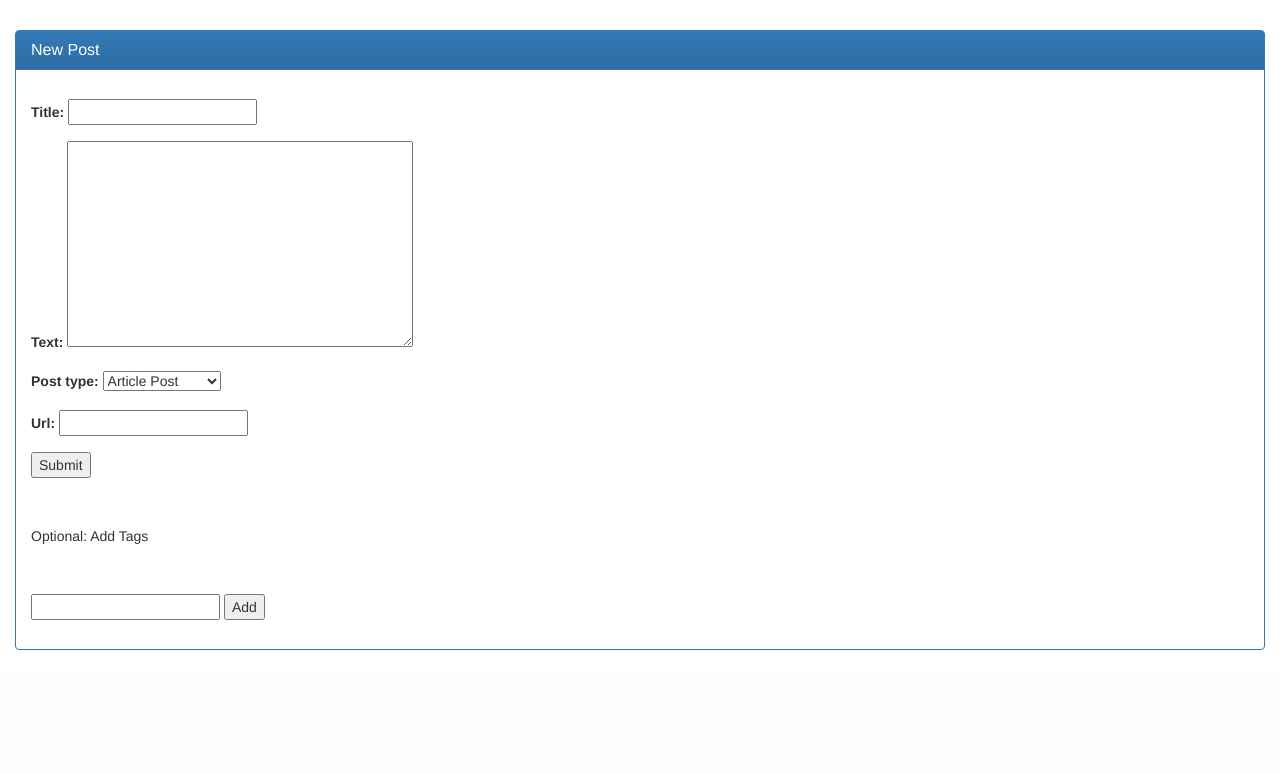
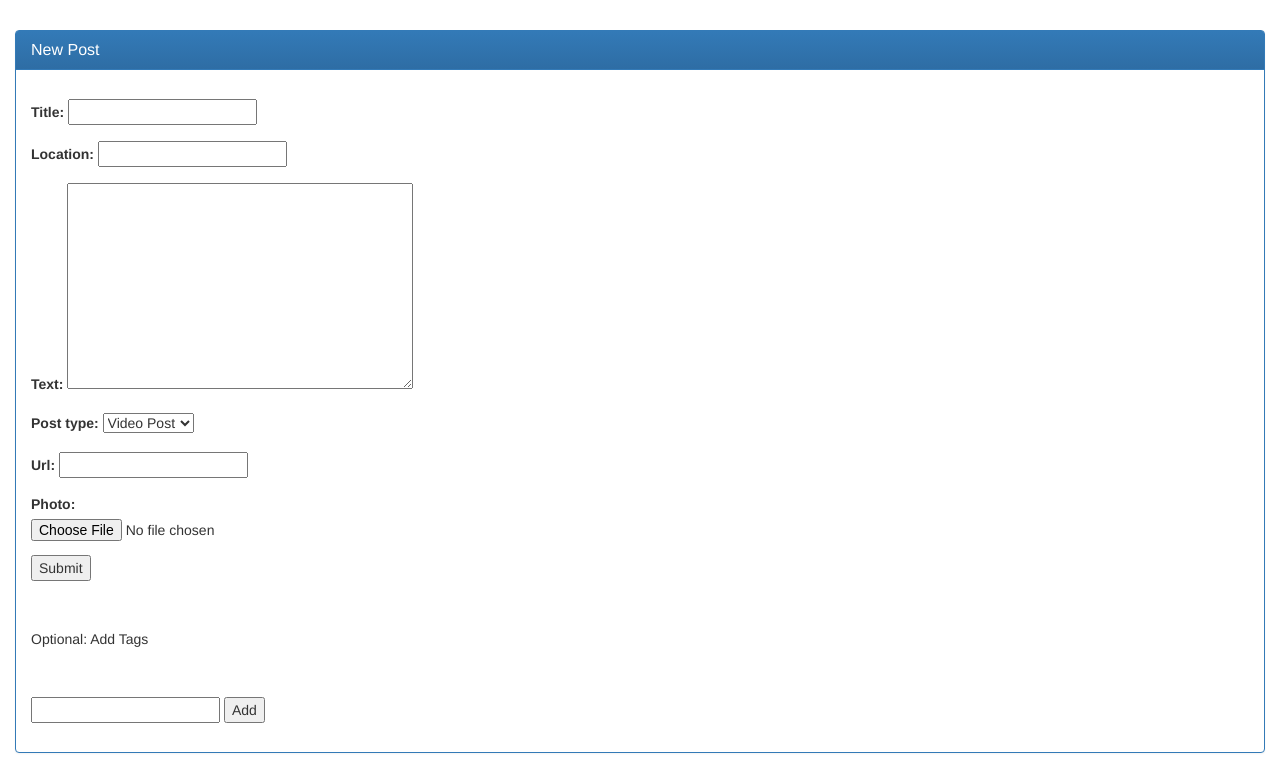
Before and after one commit to sgulati3/CS191, a Django app: page /posts/create in a window 1280 px wide. Shown: the part 202-975 px from the top of the page. Before the commit the page ends 852 px from the top, so only its background shows below. Run offline with Django 3.2, Linux system fonts and the light colour scheme; some libraries are stand-ins or nearby versions.

Commit message:
geolocation and photos

```diff
--- a/CS191/CS191/settings.py
+++ b/CS191/CS191/settings.py
@@ -39,6 +39,7 @@ INSTALLED_APPS = [
     'django.contrib.sessions',
     'django.contrib.messages',
     'django.contrib.staticfiles',
+    #'django.contrib.gis.geoip',
 ]
 
 MIDDLEWARE_CLASSES = [
@@ -119,5 +120,7 @@ USE_TZ = True
 
 # Static files (CSS, JavaScript, Images)
 # https://docs.djangoproject.com/en/1.9/howto/static-files/
+STATIC_URL = '/static/'
 
-STATIC_URL = '/static/'
+# Used for locating posts
+# GEOIP_PATH = os.path.join(BASE_DIR, 'geoip')
--- a/CS191/posts/forms.py
+++ b/CS191/posts/forms.py
@@ -7,4 +7,4 @@ class PostForm(forms.ModelForm):
 
     class Meta:
         model = Post
-        fields = ('title', 'text', 'post_type', 'url',)
+        fields = ('title', 'location', 'text', 'post_type', 'url', 'photo',)
--- a/CS191/posts/models.py
+++ b/CS191/posts/models.py
@@ -9,23 +9,21 @@ import datetime
 class Post(models.Model):
     title = models.CharField(max_length=140)
     date = models.DateTimeField(default=datetime.datetime.now)
+    location = models.CharField(max_length=140)
     text = models.TextField()
 
-    ARTICLE = 'AP' # Text Post
     VIDEO = 'VP' # Video Post
     PHOTO = 'PP' # Single photo
-    SLIDES = 'SP' # Multiple photos
 
     POST_TYPE_CHOICES = (
-        ('AP', 'Article Post'),
         ('VP', 'Video Post'),
         ('PP', 'Photo Post'),
-        ('SP', 'Slideshow Post'),
     )
 
     post_type = models.CharField(max_length=2, choices=POST_TYPE_CHOICES,
                                 blank=False, default='AP')
     url = models.URLField(null=True, blank=True)
+    photo = models.ImageField(null=True, blank=True, upload_to='posts')
 
     def __str__(self):
         return self.title
--- a/CS191/posts/templates/posts/detail.html
+++ b/CS191/posts/templates/posts/detail.html
@@ -11,7 +11,7 @@
             <!-- Header contains title and date -->
 			<div class="panel-heading clearfix">
 				<h3 class="panel-title pull-left">{{ post.title }}</h3>
-				<span class="pull-right">{{post.date}}</span>
+                <span class="pull-right">{{ post.date }} | {{ post.location }}</span>
 			</div>
 
 
--- a/CS191/posts/views.py
+++ b/CS191/posts/views.py
@@ -1,3 +1,4 @@
+# from django.contrib.gis.geoip import GeoIP
 from django.core.paginator import Paginator, EmptyPage, PageNotAnInteger
 from django.core.urlresolvers import reverse
 from django.shortcuts import get_object_or_404, redirect, render
@@ -10,7 +11,7 @@ from tags.models import Tag
 
 # Default page that displays all posts
 def index(request):
-    all_posts = Post.objects.all().order_by('date')
+    all_posts = Post.objects.all().order_by('-date')
     paginator = Paginator(all_posts, 5) # Show 5 posts per page
     page_num = request.GET.get('page')
 
@@ -45,6 +46,15 @@ def create(request):
         if form.is_valid():
             post = form.save(commit=False)
             post.date = timezone.now()
+
+            # Setting location
+            # g = GeoIP()
+            # ip = request.META.get('REMOTE_ADDR')
+            # if ip:
+            #     post.location = str(g.city(ip) + ", " + str(g.country(ip))
+            # else:
+            #     city = 'Rome'
+
             post.save()
 
             # add tags
```
Also changed, not shown: CS191/db.sqlite3.
